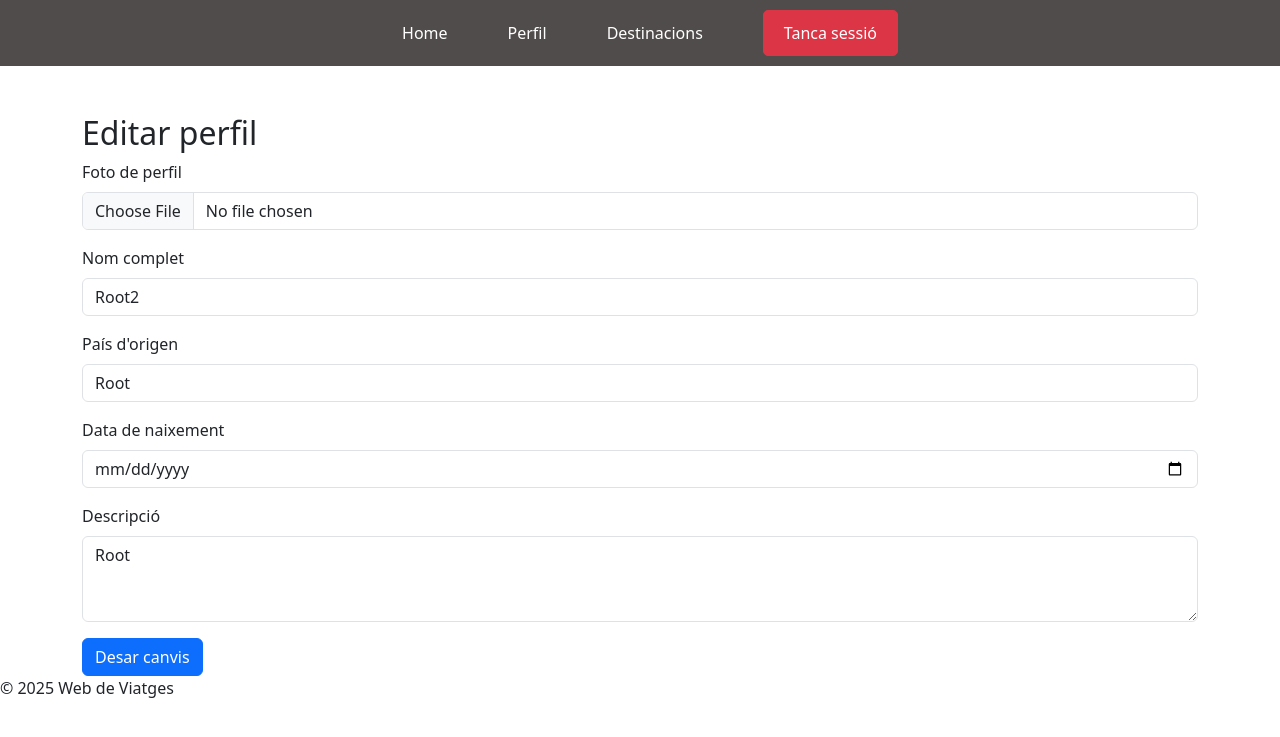
After one commit to mescola21/web_viatges, a Django app: page /accounts/editar_perfil in a window 1280 px wide. The commit adds this page. Shown: the top 737 px of the page. Run offline with Django 5.2, Linux system fonts and the light colour scheme; a user stored in the database is signed in; data comes from the database, SQL or seed files in the repository; both versions use the stored data as it was after the commit.

Commit message:
Totes les funcionalitats acabades

```diff
--- a/accounts/admin.py
+++ b/accounts/admin.py
@@ -5,5 +5,7 @@ from .models import *
 
 admin.site.register(Viatge)
 admin.site.register(Destinacio)
+admin.site.register(PerfilUsuari)
+
 
 # Register your models here.
--- a/accounts/forms.py
+++ b/accounts/forms.py
@@ -1,6 +1,26 @@
 from django import forms
+from .models import PerfilUsuari
 
 class ReservaForm(forms.Form):
     num_persones = forms.IntegerField(label='Número de personas', min_value=1)
     data_inici = forms.DateField(label='Fecha de inicio', widget=forms.SelectDateWidget)
     data_fi = forms.DateField(label='Fecha de fin', widget=forms.SelectDateWidget)
+
+class PerfilUsuariForm(forms.ModelForm):
+    class Meta:
+        model = PerfilUsuari
+        fields = ['avatar', 'descripcion', 'nom_complet', 'pais_origen', 'data_naixement']
+        labels = {
+            'avatar': 'Foto de perfil',  # Cambiar el nombre del campo de avatar
+            'descripcion': 'Descripció',  # Cambiar el nombre del campo de descripción
+            'nom_complet': 'Nom complet',  # Cambiar el nombre del campo de nombre completo
+            'pais_origen': 'País d\'origen',  # Cambiar el nombre del campo de país de origen
+            'data_naixement': 'Data de naixement',  # Cambiar el nombre del campo de fecha de nacimiento
+        }
+        help_texts = {
+            'avatar': 'Pots pujar una imatge per al teu perfil.',
+            'descripcion': 'Afegeix una breu descripció sobre tu.',
+            'nom_complet': 'Escriviu el vostre nom complet.',
+            'pais_origen': 'Indiqueu el vostre país d\'origen.',
+            'data_naixement': 'Introdueix la teva data de naixement.',
+        }
--- a/accounts/models.py
+++ b/accounts/models.py
@@ -24,6 +24,15 @@ class Viatge(models.Model):
     def __str__(self):
         return f"{self.destinacio} ({self.data_inici} - {self.data_fi})"
 
+class PerfilUsuari(models.Model):
+    usuari = models.OneToOneField(User, on_delete=models.CASCADE, related_name="perfil")
+    avatar = models.ImageField(upload_to='avatars/', blank=True, null=True)
+    descripcion = models.TextField(blank=True, null=True)
+    nom_complet = models.CharField(max_length=200, blank=True, null=True)  #
+    pais_origen = models.CharField(max_length=100, blank=True, null=True)
+    data_naixement = models.DateField(blank=True, null=True)
 
+    def __str__(self):
+        return f"Perfil de {self.usuari.username}"
 
 # Create your models here.
--- /dev/null
+++ b/accounts/templates/editar_perfil.html
@@ -0,0 +1,48 @@
+{% extends "base.html" %}
+
+{% block content %}
+<div class="container mt-5">
+    <h2>Editar perfil</h2>
+    <form method="POST" enctype="multipart/form-data">
+        {% csrf_token %}
+
+        <!-- Campo para foto de perfil -->
+        <div class="mb-3">
+            <label for="id_avatar" class="form-label">Foto de perfil</label>
+            <input type="file" class="form-control" id="id_avatar" name="avatar" accept="image/*">
+            {% if form.avatar.value %}
+                <div class="mt-3">
+                    <h5>Avatar actual:</h5>
+                    <img src="{{ form.avatar.value.url }}" alt="Foto de perfil actual" class="img-fluid rounded-circle" width="100">
+                </div>
+            {% endif %}
+        </div>
+
+        <!-- Campo para nombre completo -->
+        <div class="mb-3">
+            <label for="id_nom_complet" class="form-label">Nom complet</label>
+            <input type="text" class="form-control" id="id_nom_complet" name="nom_complet" value="{{ form.nom_complet.value }}">
+        </div>
+
+        <!-- Campo para país de origen -->
+        <div class="mb-3">
+            <label for="id_pais_origen" class="form-label">País d'origen</label>
+            <input type="text" class="form-control" id="id_pais_origen" name="pais_origen" value="{{ form.pais_origen.value }}">
+        </div>
+
+        <!-- Campo para fecha de nacimiento -->
+        <div class="mb-3">
+            <label for="id_data_naixement" class="form-label">Data de naixement</label>
+            <input type="date" class="form-control" id="id_data_naixement" name="data_naixement" value="{{ form.data_naixement.value }}">
+        </div>
+
+        <!-- Campo para descripción -->
+        <div class="mb-3">
+            <label for="id_descripcion" class="form-label">Descripció</label>
+            <textarea class="form-control" id="id_descripcion" name="descripcion" rows="3">{{ form.descripcion.value }}</textarea>
+        </div>
+
+        <button type="submit" class="btn btn-primary">Desar canvis</button>
+    </form>
+</div>
+{% endblock %}
--- a/accounts/templates/opcions_viatge.html
+++ b/accounts/templates/opcions_viatge.html
@@ -39,10 +39,7 @@
         <p class="text-center">No tens cap viatge programat.</p>
     {% endif %}
 
-    <div class="text-center mt-4">
-        <h2>Vols planificar el teu viatge?</h2>
-        <a href="opcions_viatge.html" class="btn btn-primary">Planificar un viatge</a>
-    </div>
+
 </div>
 
 <script>
--- a/accounts/urls.py
+++ b/accounts/urls.py
@@ -12,4 +12,5 @@ urlpatterns = [
     path('viatges/', views.llista_viatges, name='viatges'),
     path('eliminar_viatge/<int:viatge_id>/', views.eliminar_viatge, name='eliminar_viatge'),
     path('reserva/<str:viatge_nom>/', views.reserva, name='reserva_viatge'),
+    path('editar_perfil', views.editar_perfil, name='editar_perfil'),
 ]
--- a/accounts/views.py
+++ b/accounts/views.py
@@ -4,16 +4,22 @@ from django.shortcuts import render, redirect, get_object_or_404
 from django.contrib.auth.forms import UserCreationForm
 from django.contrib.auth import login
 
-from .forms import ReservaForm
 from .models import *
-from . import forms
-
+from .forms import *
 def register(request):
     if request.method == 'POST':
         form = UserCreationForm(request.POST)
         if form.is_valid():
             user = form.save()
             login(request, user)  # Inicia sessió automàticament
+            PerfilUsuari.objects.create(
+                usuari=user,  # Relaciona el perfil con el usuario recién creado
+                avatar=None,  # Aquí puedes dejarlo vacío o asignar una imagen por defecto
+                descripcion=None,
+                nom_complet=None,
+                pais_origen=None,
+                data_naixement=None
+            )
             return redirect('/')  # Redirigeix a la pàgina principal
     else:
         form = UserCreationForm()
@@ -28,8 +34,14 @@ def viatges_programats(request):
 
 @login_required
 def perfil(request):
+    perfil = get_object_or_404(PerfilUsuari, usuari=request.user)
     viatges = Viatge.objects.filter(user=request.user)
-    return render(request, 'perfil.html', {'user' : request.user, 'viatges' : viatges })
+
+    context = {
+        'perfil': perfil,
+        'viatges': viatges
+    }
+    return render(request, 'perfil.html', context)
 
 @login_required
 def llista_viatges(request):
@@ -77,3 +89,18 @@ def reserva(request, viatge_nom):
 
     # Enviar el formulario en caso de que sea un GET o el formulario no sea válido
     return render(request, 'reserva_form.html', {'form': form, 'viatge': destinacio})
+
+
+@login_required
+def editar_perfil(request):
+    perfil = get_object_or_404(PerfilUsuari, usuari=request.user)
+
+    if request.method == 'POST':
+        form = PerfilUsuariForm(request.POST, request.FILES, instance=perfil)
+        if form.is_valid():
+            form.save()
+            return redirect('profile')
+    else:
+        form = PerfilUsuariForm(instance=perfil)
+
+    return render(request, 'editar_perfil.html', {'form': form})
--- a/pyproject.toml
+++ b/pyproject.toml
@@ -9,6 +9,7 @@ packages = [{ include = "web_viatges" }]  # Asegúrate de que el nombre coincide
 [tool.poetry.dependencies]
 python = ">=3.11"
 django = ">=5.1.7,<6.0.0"
+pillow = "^11.1.0"
 
 [build-system]
 requires = ["poetry-core>=2.0.0,<3.0.0"]
```
Also changed, not shown: accounts/templates/perfil.html (+8 -3 lines), accounts/migrations/0007_perfilusuari.py (added), db.sqlite3, 2 other files.
